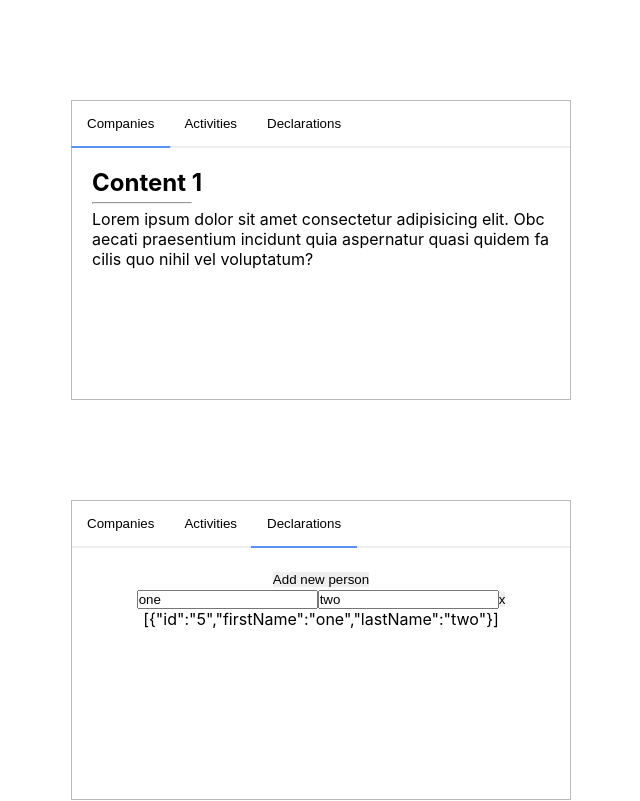
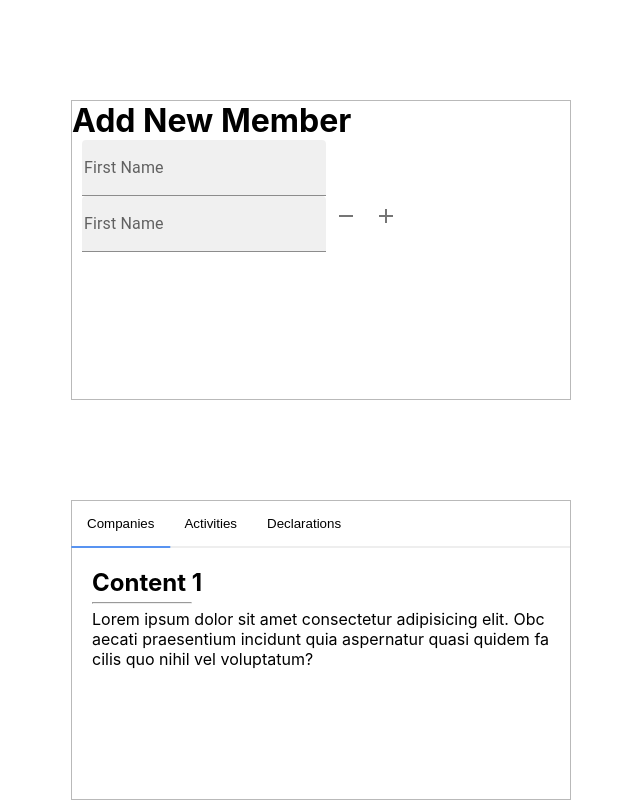
Before and after one commit to chicoumbetov/react_tab_nav, a React (Create React App) app: page / in a window 1280 px wide. Shown: the top 801 px of the page, without its empty margins (319-959 px from the left). Built offline with nearby package versions, Linux system fonts and the light colour scheme.

Commit message:
Create inputs remove add buttons

```diff
--- a/package.json
+++ b/package.json
@@ -4,6 +4,10 @@
   "private": true,
   "homepage": "https://chicoumbetov.github.io/react_tab_nav/",
   "dependencies": {
+    "@emotion/react": "^11.9.3",
+    "@emotion/styled": "^11.9.3",
+    "@mui/icons-material": "^5.8.4",
+    "@mui/material": "^5.8.4",
     "@testing-library/jest-dom": "^5.16.3",
     "@testing-library/react": "^12.1.4",
     "@testing-library/user-event": "^13.5.0",
@@ -18,6 +22,7 @@
     "react": "^18.0.0",
     "react-bootstrap": "^2.2.3",
     "react-dom": "^18.0.0",
+    "react-jss": "^10.9.0",
     "react-scripts": "5.0.0",
     "shortid": "^2.2.16",
     "typescript": "^4.6.3",
--- a/src/App.tsx
+++ b/src/App.tsx
@@ -1,14 +1,14 @@
-import React from 'react';
-
-import './App.css';
+import "./App.css";
+import BSTabs from "./components/tabs/BSTabs";
 import TabsPage from "./components/tabs/TabsPage";
-import BSTabs from "./components/tabs/BSTabs";
+import WorkUnitForm2 from "./components/WorkUnitForm/WorkUnitForm2";
 
 function App() {
   return (
     <div className="App">
-      <TabsPage/>
-      <BSTabs/>
+      <WorkUnitForm2 />
+      <TabsPage />
+      <BSTabs />
     </div>
   );
 }
--- a/src/components/WorkUnitForm/WorkUnitForm2.tsx
+++ b/src/components/WorkUnitForm/WorkUnitForm2.tsx
@@ -1,5 +1,54 @@
+import { Remove } from "@mui/icons-material";
+import AddIcon from "@mui/icons-material/Add";
+import { IconButton, TextField } from "@mui/material";
+import { useState } from "react";
+import { Container } from "react-bootstrap";
+import { createUseStyles } from "react-jss";
+
+const useStyles = createUseStyles({
+  root: {
+    "& .MuiFilledInput-root": {
+      marginLeft: "10px",
+    },
+  },
+});
+
 const WorkUnitForm2 = () => {
-  return <div>WorkUnitForm2</div>;
+  const classes = useStyles();
+
+  const [inputFields, setInputFields] = useState([
+    { firstName: "", lastName: "" },
+  ]);
+
+  return (
+    <Container className="m-2">
+      <h1>Add New Member</h1>
+      <form className={classes.root}>
+        {inputFields.map((inputField, index) => (
+          <div key={index}>
+            <TextField
+              name="firstName"
+              label="First Name"
+              variant="filled"
+              value={inputField.firstName}
+            />
+            <TextField
+              name="lastName"
+              label="First Name"
+              variant="filled"
+              value={inputField.firstName}
+            />
+            <IconButton>
+              <Remove />
+            </IconButton>
+            <IconButton>
+              <AddIcon />
+            </IconButton>
+          </div>
+        ))}
+      </form>
+    </Container>
+  );
 };
 
 export default WorkUnitForm2;
--- a/src/components/tabs/BSTabs.tsx
+++ b/src/components/tabs/BSTabs.tsx
@@ -3,7 +3,6 @@ import { Tab, Tabs } from "react-bootstrap";
 import "../../App.css";
 import ListCompanies from "../list_company/ListCompanies";
 import WorkUnitForm from "../WorkUnitForm/WorkUnitForm";
-import WorkUnitForm2 from "../WorkUnitForm/WorkUnitForm2";
 
 /**
 export enum Page {
@@ -45,7 +44,7 @@ const BSTabs = () => {
             key === "activities" ? "content  active-content" : "content"
           }
         >
-          <WorkUnitForm2 />
+          Activities
         </Tab>
         <Tab
           eventKey="declarations"
```
Also changed, not shown: 1 other file (tests, documents, lock files or other folders).
